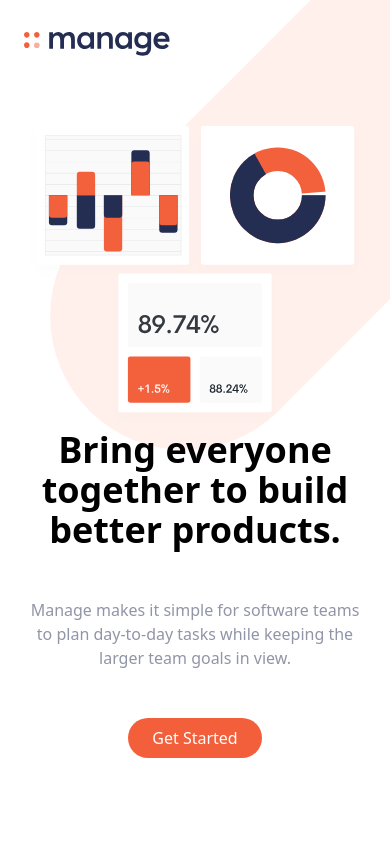
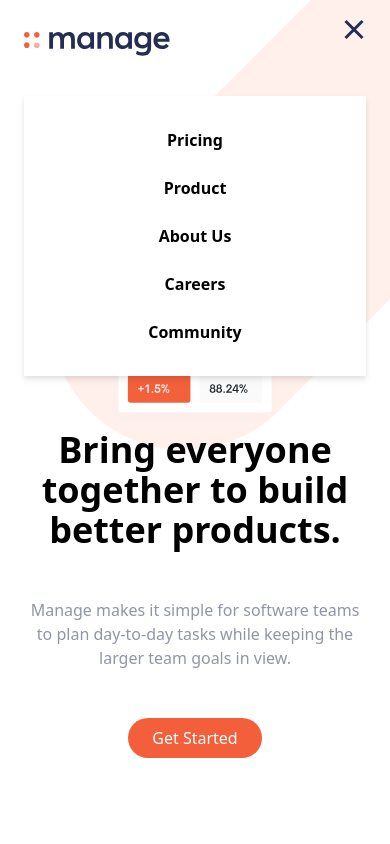
Before and after one commit to erict-tinaza/frontendmentor-manage-landing-page, a website: page index.html in a window 390 px wide. Both pictures are taken after a click on the button 354 px from the left and 40 px from the top of the page. Shown: the top 844 px of the page. Drawn offline with Linux system fonts and the light colour scheme.

Commit message:
Add hamburger menu

```diff
--- a/index.html
+++ b/index.html
@@ -27,8 +27,8 @@
   </head>
   <body class="">
     <!-- Navbar -->
-    <header class="relative">
-      <nav class="container mx-auto p-6">
+    <header>
+      <nav class=" relative container mx-auto p-6">
         <!-- fle container -->
         <div class="flex items-center justify-between">
           <!-- logo -->
@@ -60,15 +60,15 @@
             Get Started
           </a>
           <!-- Menu -->
-          <button id="menu-btn" class="block hamburger md:hidden focus:outline-none">
-            <div class="hamburger-top"></div>
-            <div class="hamburger-middle"></div>
-            <div class="hamburger-bottom"></div>
+          <button id="menu-btn" class=" block hamburger md:hidden focus:outline-none">
+            <span class="hamburger-top bg-darkBlue"></span>
+            <span class="hamburger-middle bg-darkBlue"></span>
+            <span class="hamburger-bottom bg-darkBlue"></span>
           </button>
         </div>
         <!-- Mobile Nav -->
         <div class="md:hidden">
-          <div id="menu" class="hidden flex flex-col absolute items-center self-end py-8 mt-10 space-y-6 font-bold bg-white sm:w-auto sm:self-center left-6 right-6 drop-shadow-md">
+          <div id="menu" class="hidden flex-col absolute items-center self-end py-8 mt-10 space-y-6 font-bold bg-white sm:w-auto sm:self-center left-6 right-6 drop-shadow-md">
             <a href="#">Pricing</a>
             <a href="#">Product</a>
             <a href="#">About Us</a>
@@ -382,5 +382,6 @@
         >Frontend Mentor</a
       >. Coded by <a href="#">Your Name Here</a>.
     </div>
+    <script src="js/app.js"></script>
   </body>
 </html>
--- a/input.css
+++ b/input.css
@@ -1,3 +1,98 @@
 @tailwind base;
 @tailwind components;
 @tailwind utilities;
+
+body {
+  background-image: url("../images/bg-tablet-pattern.svg");
+  background-repeat: no-repeat;
+  background-size: 800px;
+  background-position: 90% -25%;
+}
+
+#cta {
+  background-image: url("../images/bg-simplify-section-desktop.svg");
+  background-repeat: no-repeat;
+}
+@media (max-width: 576px) {
+  body {
+    background-position: 50px -50px;
+    background-size: 500px;
+  }
+  #cta {
+    background-image: url("../images/bg-simplify-section-mobile.svg");
+  }
+}
+
+.hamburger {
+  cursor: pointer;
+  width: 24px;
+  height: 24px;
+  transition: all 0.25s;
+  -webkit-transition: all 0.25s;
+  -moz-transition: all 0.25s;
+  -ms-transition: all 0.25s;
+  -o-transition: all 0.25s;
+  position: relative;
+}
+.hamburger-top,
+.hamburger-middle,
+.hamburger-bottom {
+  position: absolute;
+  top: 0;
+  left: 0;
+  height: 3px;
+  width: 24px;
+  transform: rotate(0);
+  -webkit-transform: rotate(0);
+  -moz-transform: rotate(0);
+  -ms-transform: rotate(0);
+  -o-transform: rotate(0);
+  transition: all 0.5s;
+  -webkit-transition: all 0.5s;
+  -moz-transition: all 0.5s;
+  -ms-transition: all 0.5s;
+  -o-transition: all 0.5s;
+}
+.hamburger-middle {
+  transform: translateY(7px);
+  -webkit-transform: translateY(7px);
+  -moz-transform: translateY(7px);
+  -ms-transform: translateY(7px);
+  -o-transform: translateY(7px);
+}
+.hamburger-bottom {
+  transform: translateY(14px);
+  -webkit-transform: translateY(14px);
+  -moz-transform: translateY(14px);
+  -ms-transform: translateY(14px);
+  -o-transform: translateY(14px);
+}
+.open {
+  transform: rotate(90deg);
+  -webkit-transform: rotate(90deg);
+  -moz-transform: rotate(90deg);
+  -ms-transform: rotate(90deg);
+  -o-transform: rotate(90deg);
+  transform: translate(0px);
+  -webkit-transform: translate(0px);
+  -moz-transform: translate(0px);
+  -ms-transform: translate(0px);
+  -o-transform: translate(0px);
+}
+.open .hamburger-top {
+  transform: rotate(45deg);
+  -webkit-transform: rotate(45deg);
+  -moz-transform: rotate(45deg);
+  -ms-transform: rotate(45deg);
+  -o-transform: rotate(45deg);
+}
+.open .hamburger-middle {
+  display: none;
+}
+.open .hamburger-bottom {
+  transform: rotate(-45deg) translate(6px) translate(-6px);
+  -webkit-transform: rotate(-45deg) translate(6px) translate(-6px);
+  -moz-transform: rotate(-45deg) translate(6px) translate(-6px);
+  -ms-transform: rotate(-45deg) translate(6px) translate(-6px);
+  -o-transform: rotate(-45deg) translate(6px) translate(-6px);
+}
--- /dev/null
+++ b/js/app.js
@@ -0,0 +1,8 @@
+const hamburgerMenu = document.querySelector('#menu-btn');
+const mobileMenu = document.querySelector('#menu');
+
+hamburgerMenu.addEventListener('click', () => {
+    hamburgerMenu.classList.toggle('open');
+    mobileMenu.classList.toggle('flex');
+    mobileMenu.classList.toggle('hidden');
+})
```
Also changed, not shown: css/main.css.
